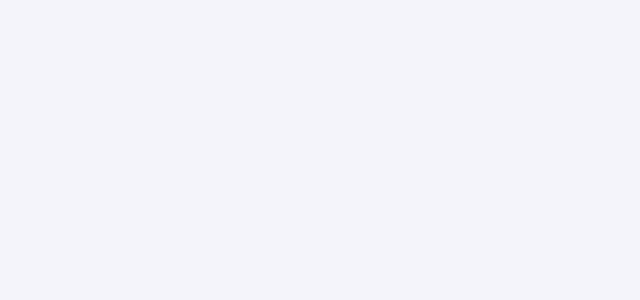
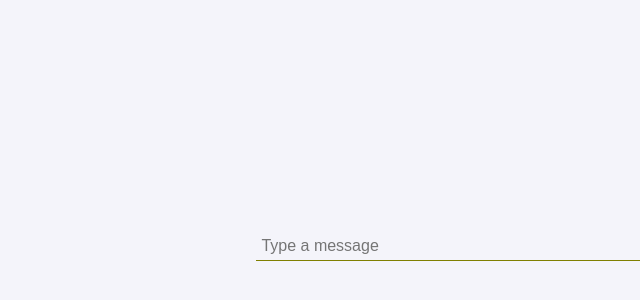
Before and after one commit to p-hugo/chat-room, a React (Create React App) app: page /chat-room in a window 1280 px wide. Shown: the part 438-738 px from the top of the page, without its empty margins (33-673 px from the left). Built offline with nearby package versions, Linux system fonts and the light colour scheme.

Commit message:
Adjusting old views to actual pages and implemented a protected route using react router example

```diff
--- a/src/App.js
+++ b/src/App.js
@@ -1,7 +1,10 @@
-import React from "react";
-import { BrowserRouter as Router, Route } from "react-router-dom";
-import { MessageProvider } from "./Context";
+import React, { useContext } from "react";
+import { BrowserRouter as Router, Route, Redirect } from "react-router-dom";
+import { MessageProvider, MessageContext } from "./Context";
+import Wrapper from "./Components/Layouts/Wrapper";
 import Home from "./pages/Home";
+import ChatRoom from "./pages/ChatRoom";
+
 // import './css/debug.css';
 
 require("dotenv").config();
@@ -9,9 +12,28 @@ require("dotenv").config();
 export default function () {
   return (
     <MessageProvider>
-      <Router>
-        <Route exact={true} path="/" component={Home} />
-      </Router>
+      <Wrapper>
+        <Router>
+          <Route exact={true} path="/" component={Home} />
+          <ProtectedRoute path="/chat-room" component={ChatRoom} />
+        </Router>
+      </Wrapper>
     </MessageProvider>
   );
 }
+
+function ProtectedRoute({ children, ...rest }) {
+  const context = useContext(MessageContext);
+  return (
+    <Route
+      {...rest}
+      render={({ location }) =>
+        context.state.user ? (
+          children
+        ) : (
+          <Redirect to={{ pathname: "/", state: { from: location } }} />
+        )
+      }
+    />
+  );
+}
--- /dev/null
+++ b/src/pages/ChatRoom.js
@@ -0,0 +1,18 @@
+import React, { useContext } from "react";
+import Messages from "../Components/Messages";
+import Input from "../Components/Input";
+import { MessageContext } from "../Context";
+
+export default function Welcome() {
+  const context = useContext(MessageContext);
+  return (
+    <React.Fragment>
+      <Messages />
+      <Input
+        typing={context.typing}
+        onEnter={context.addMessage}
+        minLength={1}
+      />
+    </React.Fragment>
+  );
+}
--- a/src/pages/Home.js
+++ b/src/pages/Home.js
@@ -1,27 +1,26 @@
 import React, { useContext } from "react";
-import { MessageContext } from "../Context";
-import Messages from "../Components/Messages/";
+import { MessageContext } from "../Context/";
 import Input from "../Components/Input";
-import WelcomeScreen from "../Components/WelcomeScreen";
-import Wrapper from "../Components/Layouts/Wrapper";
+import { useHistory } from "react-router-dom";
 
-function getAccess(context) {
-  if (context.state.user) {
-    return (
-      <>
-        <Messages />
-        <Input
-          typing={context.typing}
-          onEnter={context.addMessage}
-          minLength={1}
-        />
-      </>
-    );
-  }
-  return <WelcomeScreen />;
+function Home() {
+  const { setName } = useContext(MessageContext);
+  const history = useHistory();
+  const handleOnEnter = (val) => {
+    setName(val);
+    history.push("/chat-room");
+  };
+  return (
+    <section id="Login">
+      <h1>
+        Hello there, before you enter the chat please tell us your name{" "}
+        <span role="img" aria-label="Smily face">
+          😊
+        </span>
+      </h1>
+      <Input onEnter={handleOnEnter} placeholder="Spongebob Squarepants" />
+    </section>
+  );
 }
 
-export default function () {
-  const context = useContext(MessageContext);
-  return <Wrapper>{getAccess(context)}</Wrapper>;
-}
+export default Home;
```
